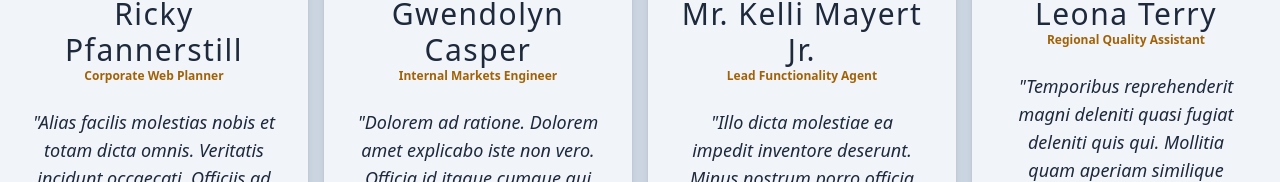
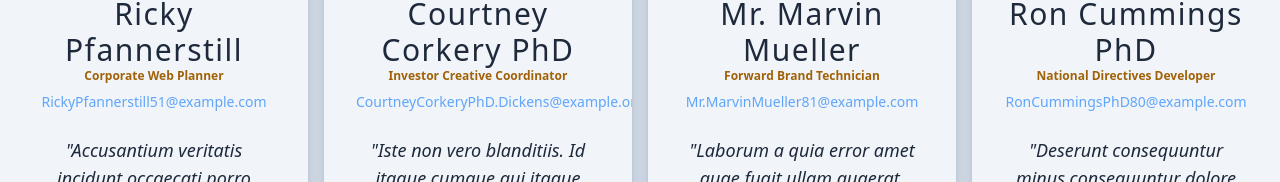
Before and after one commit to dairafelix/vue-company-directory, a Vue app: page / in a window 1280 px wide. Shown: the part 443-625 px from the top of the page. Built offline with nearby package versions, Linux system fonts and the light colour scheme.

Commit message:
added Mailto to email link

```diff
--- a/src/components/MainCardsSingle.vue
+++ b/src/components/MainCardsSingle.vue
@@ -15,7 +15,10 @@
     <div class="card-details">
       <p class="card-details-name">{{ fullName }}</p>
       <p class="card-details-job">{{ faker.name.jobTitle() }}</p>
-
+      <!-- Clicking on the email tab will open a new email window 😄 -->
+      <a class="card-details-email" :href="'mailto:' + faker.internet.exampleEmail(fullName)">{{
+        faker.internet.exampleEmail(fullName)
+      }}</a>
       <p class="card-details-quote">"{{ faker.lorem.paragraph() }}"</p>
     </div>
   </div>
```
